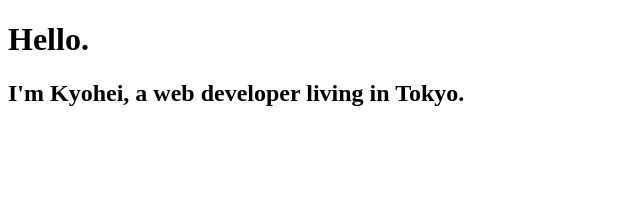
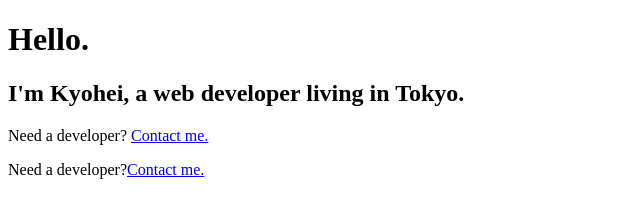
Before and after one commit to newt0/gatsby-bootcamp-ja, a Gatsby site: page / in a window 1280 px wide. Shown: the whole page, without its empty margins (0-640 px from the left). Built offline with nearby package versions, Linux system fonts and the light colour scheme; Gatsby itself is replaced by a stand-in of ours.

Commit message:
chap3/Linking Between Pages with Gatsby

```diff
--- a/src/pages/index.js
+++ b/src/pages/index.js
@@ -1,10 +1,13 @@
 import React from 'react'
+import { Link } from 'gatsby'
 
 const IndexPage = () => {
   return (
     <div>
       <h1>Hello.</h1>
       <h2>I'm Kyohei, a web developer living in Tokyo.</h2>
+      <p>Need a developer? <a href="/contact">Contact me.</a></p>
+      <p>Need a developer?<Link to="/contact">Contact me.</Link></p>
     </div>
   )
 }
```
